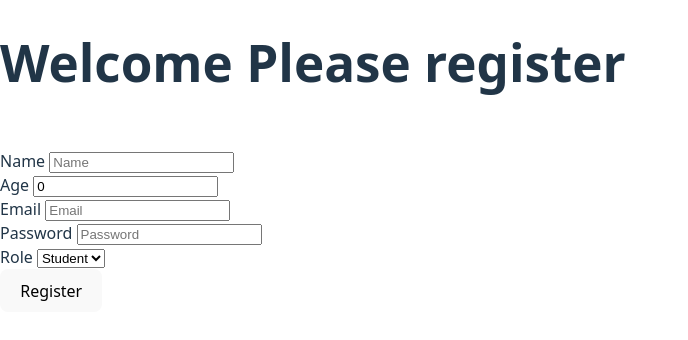
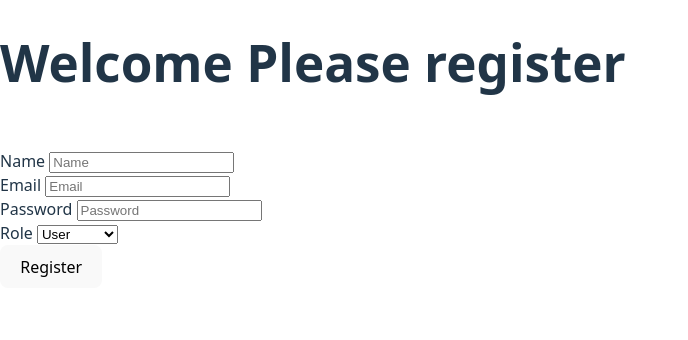
Before and after one commit to MahmoudGhoraba/Online-Event-Ticketing-System, a React (Vite) app in the folder frontend/: page /register in a window 1280 px wide. Shown: the top 340 px of the page, without its empty margins (0-688 px from the left). Built offline with nearby package versions, Linux system fonts and the light colour scheme; no server answers.

Commit message:
Register Form fixes with 7ooka my friend

```diff
--- a/frontend/src/AuthComponent/RegisterForm.jsx
+++ b/frontend/src/AuthComponent/RegisterForm.jsx
@@ -7,15 +7,14 @@ export default function RegisterForm() {
     name: "",
     email: "",
     password: "",
-    age: 0,
-    role: "student",
+    role: "User",
   });
   const [message, setMessage]=useState('')
   const navigate=useNavigate()
   const handleSubmit = async (e) => {
     e.preventDefault();
     try {
-      await axios.post("http://localhost:3000/api/v1/register", form);
+      await axios.post("http://localhost:3000/api/v1/register/", form);
       setMessage("Registration successful. redirect to login .....");
       setTimeout(()=>navigate('/login'),2000)
     } catch (err) {
@@ -33,15 +32,6 @@ export default function RegisterForm() {
         className="border p-2 w-full"
         value={form.name}
         onChange={(e) => setForm({ ...form, name: e.target.value })}
-      />
-      <br />
-      <label>Age </label>
-
-      <input
-        placeholder="Age"
-        className="border p-2 w-full"
-        value={form.age}
-        onChange={(e) => setForm({ ...form, age: e.target.value })}
       />
       <br />
       <label>Email </label>
@@ -70,8 +60,9 @@ export default function RegisterForm() {
         onChange={(e) => setForm({ ...form, role: e.target.value })}
         className="border p-2 w-full"
       >
-        <option value="student">Student</option>
-        <option value="admin">Admin</option>
+        <option value="User">User</option>
+        <option value="Organizer">Organizer</option>
+        <option value="Admin">Admin</option>
       </select>
       <br/>
       <button
```
